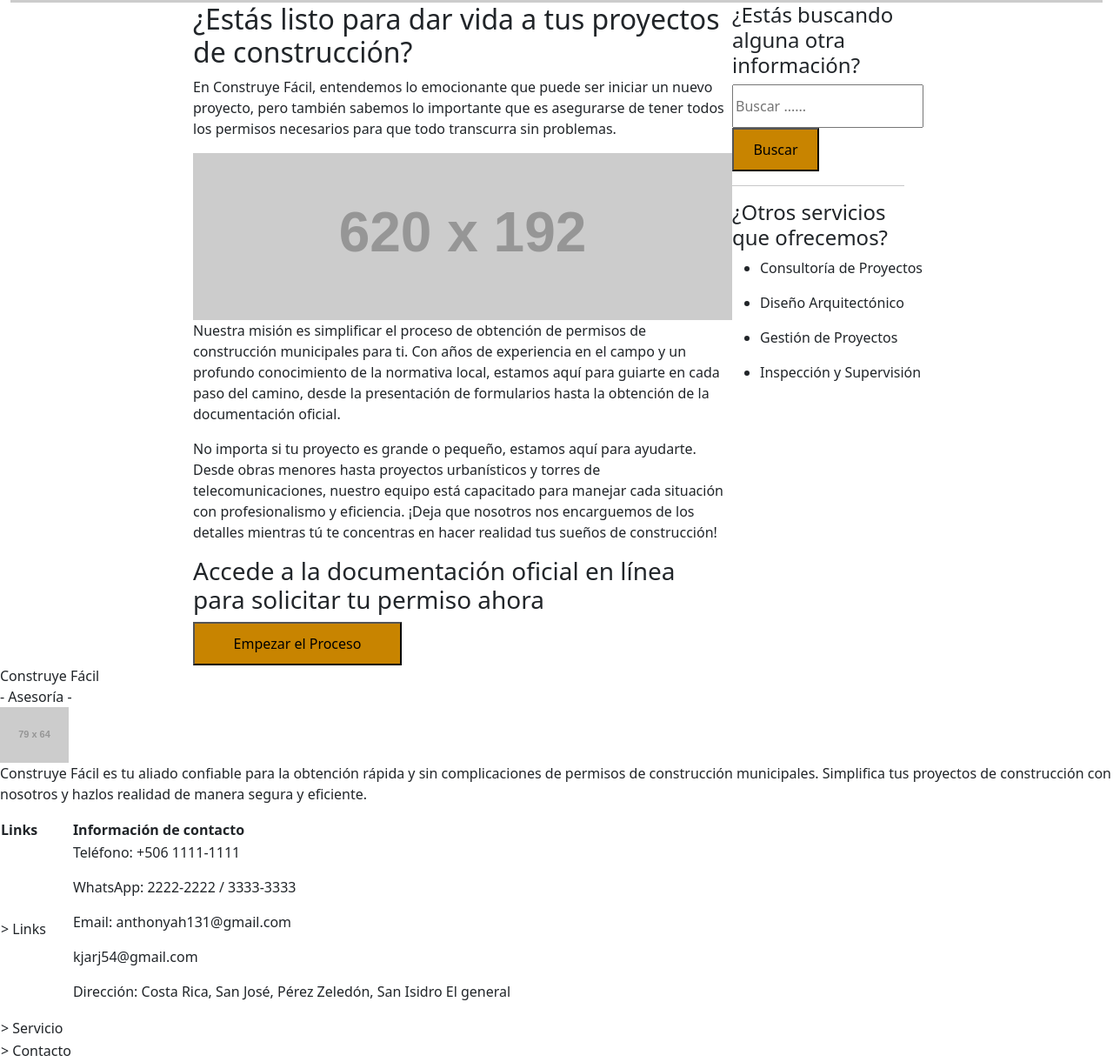
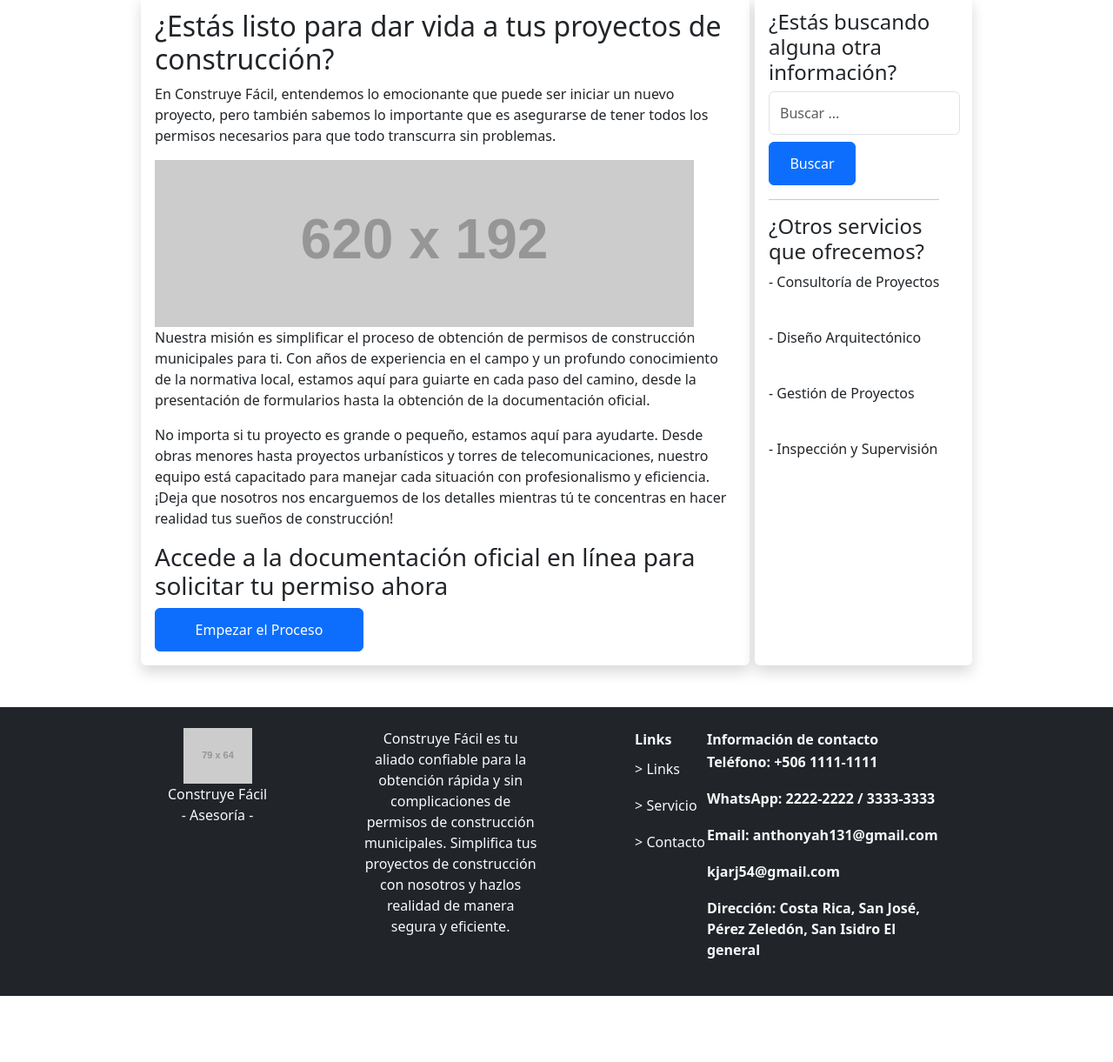
Before and after one commit to kjarj54/PermisosConstruccionMunicipalidad, a website: page index.html in a window 1280 px wide. Shown: the part 557-1778 px from the top of the page at 87% size. After the commit the page ends 1702 px from the top, so only its background shows below. Drawn offline with nearby package versions, Linux system fonts and the light colour scheme; placeholder pictures from the web are drawn by us.

Commit message:
Update index.html

```diff
--- a/index.html
+++ b/index.html
@@ -9,8 +9,7 @@
         <!--
             Bootstrap stylessheet
         -->
-<link rel="stylesheet" href="./node_modules/bootstrap/dist/css/bootstrap.min.css">
-    />
+        <link rel="stylesheet" href="./node_modules/bootstrap/dist/css/bootstrap.min.css"/>
 
         <!--Styles propio-->
         <link
@@ -38,7 +37,7 @@
                     <div class="mx-3">Contacto</div>
                 </div>
                 <div class="d-flex align-items-center justify-content-end">
-                    <button class="btn btn-primary" style="background-color: #C88400; border-color: transparent;">Empezar el Proceso</button>
+                    <button class="btn btn-primary">Empezar el Proceso</button>
                 </div>
             </div>
             </header>
@@ -52,9 +51,9 @@
                     </div>
                 </div>
             </div>
-            <div class="container" style="max-width: 860px; max-height: 875px;">
-                <div class="d-flex justify-content-between">
-                    <div style="width: 700px;">
+            <div class="container" style="max-width: 980px; max-height: 875px;">
+                <div class="mt-2 d-flex justify-content-between">
+                    <div class="mt-2 shadow p-3 mb-5 bg-white rounded" style="width: 700px;">
                         <h2>¿Estás listo para dar vida a tus proyectos de construcción?</h2>
                         <div>
                             <p>En Construye Fácil, entendemos lo emocionante que puede ser iniciar un nuevo proyecto, pero también sabemos lo importante que es asegurarse de tener todos los permisos necesarios para que todo transcurra sin problemas.</p>
@@ -62,74 +61,89 @@
                             <p>Nuestra misión es simplificar el proceso de obtención de permisos de construcción municipales para ti. Con años de experiencia en el campo y un profundo conocimiento de la normativa local, estamos aquí para guiarte en cada paso del camino, desde la presentación de formularios hasta la obtención de la documentación oficial.</p>
                             <p>No importa si tu proyecto es grande o pequeño, estamos aquí para ayudarte. Desde obras menores hasta proyectos urbanísticos y torres de telecomunicaciones, nuestro equipo está capacitado para manejar cada situación con profesionalismo y eficiencia. ¡Deja que nosotros nos encarguemos de los detalles mientras tú te concentras en hacer realidad tus sueños de construcción!</p>
                             <h3>Accede a la documentación oficial en línea para solicitar tu permiso ahora</h3>
-                            <button style="width: 240px; height: 50px; background-color: #C88400;">Empezar el Proceso</button>
+                            <button class="btn btn-primary" style="width: 240px; height: 50px;">Empezar el Proceso</button>
                         </div>
                     </div>
-                    <div style="width: 250px;">
-                        <div>
+                    <div class="mt-2 shadow p-3 mb-5 bg-white rounded" style="width: 250px;">
+                        <div class="mb-3">
                             <h4>¿Estás buscando alguna otra información?</h4>
-                            <div style="width: 220px;">
-                                <input type="text" style="width: 220px; height: 50px;" placeholder="Buscar ......">
+                            <div class="mb-2" style="width: 220px;">
+                                <input type="text" class="form-control" style="height: 50px;" placeholder="Buscar ...">
                             </div>
-                            <button style="width: 100px; height: 50px; background-color: #C88400;">Buscar</button>
+                            <button class="btn btn-primary" style="width: 100px; height: 50px;">Buscar</button>
                         </div>
-                        <hr style="width: 90%;">
-                        <div>
+                        <hr style="width: 90%;" class="mb-3">
+                        <div class="mb-2 d-flex flex-column justify-content-around">
                             <h4>¿Otros servicios que ofrecemos?</h4>
-                            <div>
-                                <ul>
-                                    <li><p>Consultoría de Proyectos</p></li>
-                                    <li><p>Diseño Arquitectónico</p></li>
-                                    <li><p>Gestión de Proyectos</p></li>
-                                    <li><p>Inspección y Supervisión</p></li>
+                            <ul class="list-unstyled d-flex flex-column justify-content-around">
+                                <li class="mb-4"><p>- Consultoría de Proyectos</p></li>
+                                <li class="mb-4"><p>- Diseño Arquitectónico</p></li>
+                                <li class="mb-4"><p>- Gestión de Proyectos</p></li>
+                                <li class="mb-4"><p>- Inspección y Supervisión</p></li>
                             </ul>
-                            </div>
                         </div>
                     </div>
                 </div>
             </div>
         </main>
 
-        <footer>
-            <div>
-            <div>
+        <footer class="bg-dark text-light py-4">
+            <div class="container">
+                <div class="d-flex justify-content-evenly flex-row">
+                    <div class="text-center mr-5">
+                        <div class="mb-3">
+                        <img src="https://via.placeholder.com/79x64" alt="Logo" />
                         <div>Construye Fácil</div>
                         <div>- Asesoría -</div>
-                    <img src="https://via.placeholder.com/79x64" />
                     </div>
-            <div>
-                <p>
-                    Construye Fácil es tu aliado confiable para la obtención rápida y sin
-                    complicaciones de permisos de construcción municipales. Simplifica tus
-                    proyectos de construcción con nosotros y hazlos realidad de manera
-                    segura y eficiente.
-                    </p>
                     </div>
-            <table>
+                    <div class="text-center mr-5">
+                        <div class="mb-3 w-100" style="max-width: 200px;">
+                        <p>Construye Fácil es tu aliado confiable para la obtención rápida y sin complicaciones de permisos de construcción municipales. Simplifica tus proyectos de construcción con nosotros y hazlos realidad de manera segura y eficiente.</p>
+                        </div>
+                    </div>
+                    <table class=" table-responsive text-light">
+                        <thead>
                             <tr>
                                 <th>Links</th>
                                 <th>Información de contacto</th>
                             </tr>
+                        </thead>
+                        <tbody>
                             <tr>
                                 <td>> Links</td>
-                    <td>
+                                <th>
                                     <p>Teléfono: +506 1111-1111</p>
-                        <p>WhatsApp: 2222-2222 / 3333-3333</p>
-                        <p>Email: anthonyah131@gmail.com</p>
-                        <p>kjarj54@gmail.com</p>
-                        <p>Dirección: Costa Rica, San José, Pérez Zeledón, San Isidro El general</p>
-                        </td>
+                                </th>
                             </tr>
                             <tr>
                                 <td>> Servicio</td>
+                                <th>
+                                    <p>WhatsApp: 2222-2222 / 3333-3333</p>
+                                </th>
                             </tr>
                             <tr>
                                 <td>> Contacto</td>
+                                <th>
+                                    <p>Email: anthonyah131@gmail.com</p>
+                                </th>
                             </tr>
-
+                            <tr>
+                                <th></th>
+                                <th>
+                                    <p>kjarj54@gmail.com</p>
+                                </th>
+                            </tr>
+                            <tr>
+                                <th></th>
+                                <th style="max-width: 275px;">
+                                    <p style="word-wrap: break-word;">Dirección: Costa Rica, San José, Pérez Zeledón, San Isidro El general</p>
+                                </th>
+                            </tr>
+                        </tbody>
                     </table>
                 </div>
-
+            </div>
         </footer>
     </div>
 
```
Lines whose indentation alone changed are shown as unchanged.
